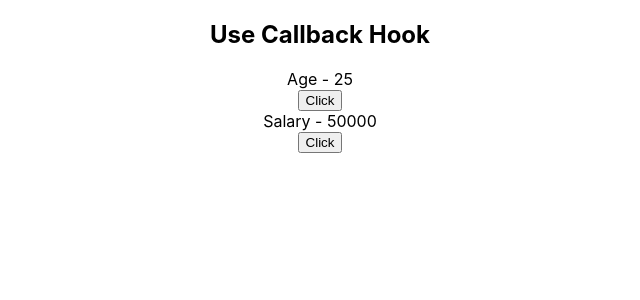
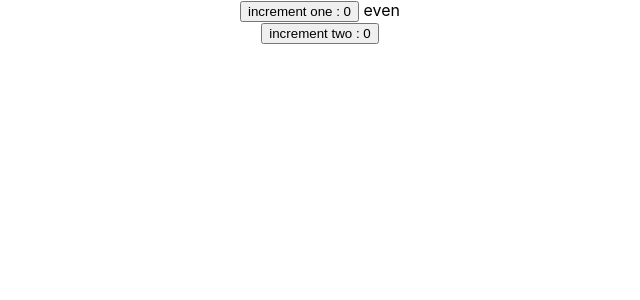
Before and after one commit to token-hub/react-hook-tutorial, a React (Create React App) app: page / in a window 1280 px wide. Shown: the top 300 px of the page, without its empty margins (320-960 px from the left). Built offline with nearby package versions, Linux system fonts and the light colour scheme.

Commit message:
React hook memo

```diff
--- a/src/App.js
+++ b/src/App.js
@@ -22,6 +22,7 @@ import HookReducerComponentC from './components/HookReduceComponentC';
 import HookFetching from './components/HookFetching';
 import HookFetchingReducer from './components/HookFetchingReducer';
 import HookParentComponent from './components/HookParentComponent';
+import HookCounterMemo from './components/HookCounterMemo';
 
 export const UserContext = React.createContext();
 export const ReducerContext = React.createContext();
@@ -52,9 +53,11 @@ function App() {
   return (
     <div className="App">
 
-       <HookParentComponent />
+        <HookCounterMemo />
+
 
         {/*
+            <HookParentComponent />
             <HookFetchingReducer />
             <HookFetching />
             <p>Parent Counter :  {count.firstCounter} </p>
--- /dev/null
+++ b/src/components/HookCounterMemo.js
@@ -0,0 +1,34 @@
+import React, {useState, useMemo} from 'react';
+
+
+const HookCounterMemo = () => {
+
+	const [countOne, setCountOne] = useState(0);
+	const [countTwo, setCountTwo] = useState(0);
+
+	const incrementOne = () => {
+		setCountOne(prevOne => prevOne + 1);
+	}
+
+	const incrementTwo = () => {
+		setCountTwo(prevTwo => prevTwo + 1);
+	}
+
+	const isEven = useMemo( () => {
+		let i = 1;
+		while( i < 200000000) i++;
+		return countOne % 2 == 0;
+	}, [countOne] );
+
+	return(
+		<div>
+			<div>
+				<button onClick={incrementOne} >increment one : {countOne} </button>
+				<span> { isEven ? 'even' : 'odd' } </span>
+			</div>
+			<div><button onClick={incrementTwo} >increment two : {countTwo} </button></div>
+		</div>
+	)
+}
+
+export default HookCounterMemo
```
